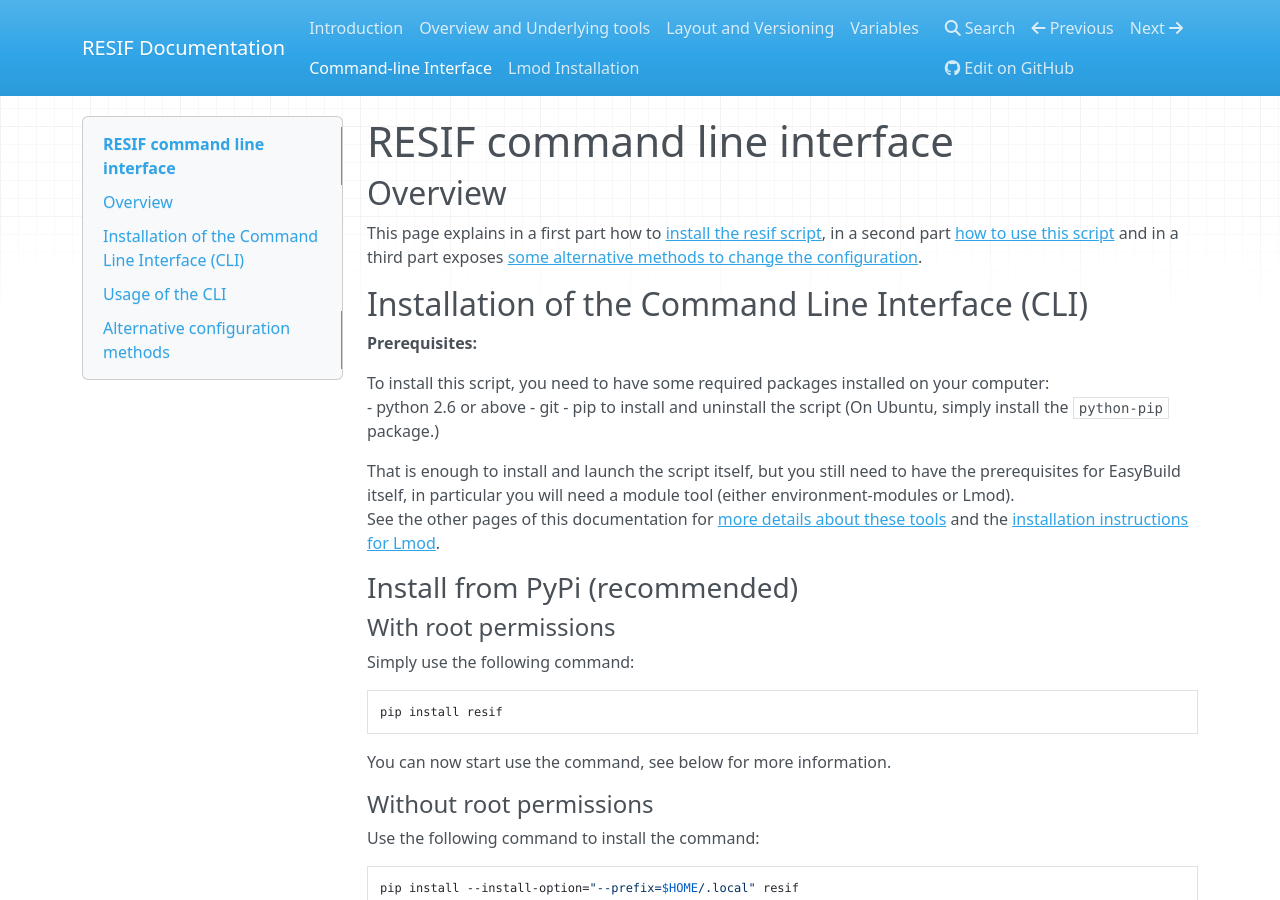
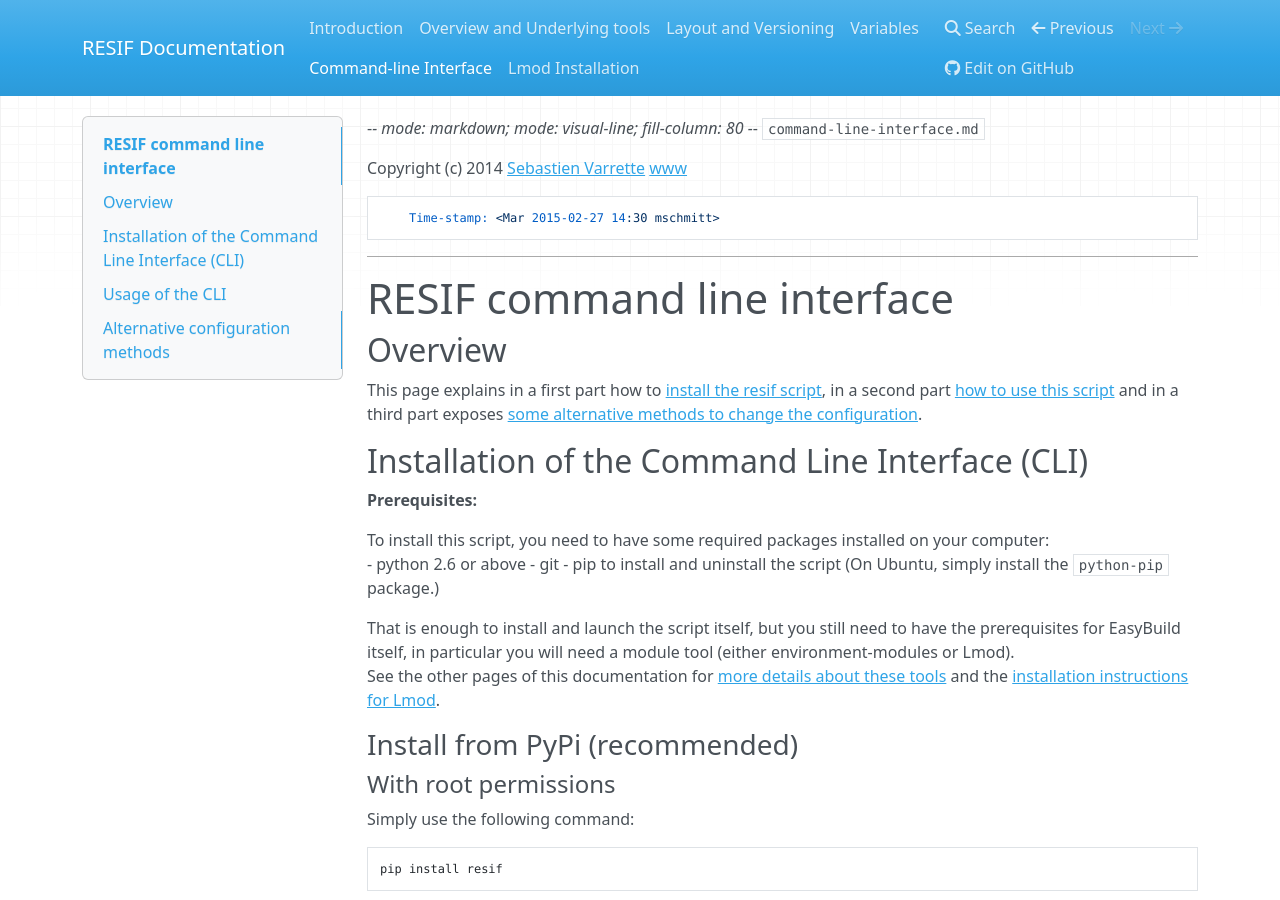
Before and after one commit to ULHPC/resif, an MkDocs documentation site: the page built from docs/Command-line-interface.md, in a window 1280 px wide and 900 px high. Built offline with MkDocs 1.6.1, drawn with Linux system fonts in a browser that asks for light colours; nearby versions of some CDN libraries; old or Windows-style settings are respelled for this version of MkDocs.

Commit message:
readthedocs

```diff
--- a/docs/Command-line-interface.md
+++ b/docs/Command-line-interface.md
@@ -1,3 +1,12 @@
+-*- mode: markdown; mode: visual-line; fill-column: 80 -*-
+`command-line-interface.md`
+
+Copyright (c) 2014 [Sebastien Varrette](mailto:<Sebastien.Varrette@uni.lu>) [www]()
+
+        Time-stamp: <Mar 2015-02-27 14:30 mschmitt>
+
+-------------------
+
 # RESIF command line interface
 
 ## Overview
```
Also changed, not shown: docs/layout-and-versioning.md (+9 -0 lines), docs/overview.md (+9 -0 lines), docs/variables.md (+9 -0 lines), docs/appendix/Lmod-install.md (renamed from docs/Lmod-install.md).
